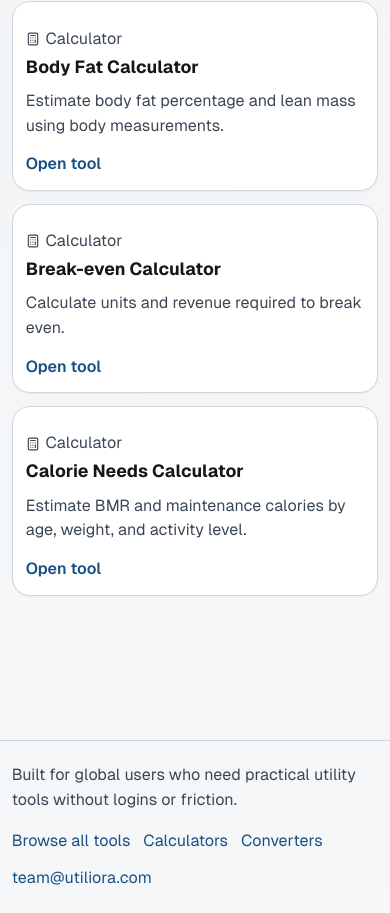
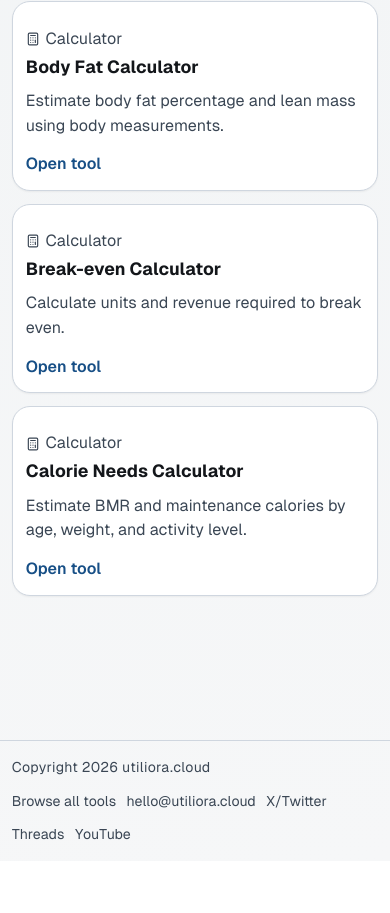
Before and after one commit to sisilabsai/utiliora, a Next.js app: page / in a window 390 px wide. Shown: the part 5208-6121 px from the top of the page. After the commit the page ends 6069 px from the top, so only its background shows below. Built offline with nearby package versions, Linux system fonts and the light colour scheme.

Commit message:
Refresh footer contact/social links and add scroll-aware mobile nav

```diff
--- a/src/app/globals.css
+++ b/src/app/globals.css
@@ -456,27 +456,35 @@ textarea {
 }
 
 .footer-inner {
-  padding: 1.4rem 0;
+  padding: 1rem 0;
   display: flex;
   justify-content: space-between;
   align-items: center;
-  gap: 1rem;
+  gap: 0.8rem;
   flex-wrap: wrap;
 }
 
 .footer-inner p {
   color: var(--text-soft);
   margin: 0;
+  font-size: 0.88rem;
+  letter-spacing: 0.02em;
 }
 
 .footer-links {
   display: flex;
   flex-wrap: wrap;
-  gap: 0.8rem;
+  gap: 0.65rem;
 }
 
 .footer-links a {
-  color: var(--accent);
+  color: var(--text-soft);
+  font-size: 0.88rem;
+}
+
+.footer-links a:hover,
+.footer-links a:focus-visible {
+  color: var(--text);
 }
 
 .page-stack {
@@ -1615,6 +1623,38 @@ textarea {
     grid-template-columns: repeat(6, minmax(0, 1fr));
     align-items: end;
     gap: 0.16rem;
+    opacity: 1;
+    transition:
+      transform 220ms cubic-bezier(0.2, 0.84, 0.3, 1),
+      opacity 180ms ease,
+      width 200ms ease,
+      padding 200ms ease;
+  }
+
+  .mobile-quick-nav.mobile-quick-nav-hidden {
+    transform: translate(-50%, calc(120% + env(safe-area-inset-bottom)));
+    opacity: 0;
+    pointer-events: none;
+  }
+
+  .mobile-quick-nav.mobile-quick-nav-compact {
+    width: min(94vw, 32rem);
+    padding: 0.24rem;
+  }
+
+  .mobile-quick-nav.mobile-quick-nav-compact .mobile-quick-link {
+    min-height: 2.56rem;
+    font-size: 0.58rem;
+  }
+
+  .mobile-quick-nav.mobile-quick-nav-compact .mobile-quick-link svg {
+    width: 14px;
+    height: 14px;
+  }
+
+  .mobile-quick-nav.mobile-quick-nav-compact .mobile-quick-link-primary {
+    min-height: 3rem;
+    transform: translateY(-0.15rem);
   }
 
   .mobile-quick-link {
@@ -1802,6 +1842,10 @@ textarea {
   }
 
   @media (prefers-reduced-motion: reduce) {
+    .mobile-quick-nav {
+      transition: none;
+    }
+
     .mobile-quick-link {
       transition: none;
     }
--- a/src/components/SiteFooter.tsx
+++ b/src/components/SiteFooter.tsx
@@ -1,15 +1,22 @@
 export function SiteFooter() {
+  const year = new Date().getFullYear();
+
   return (
     <footer className="site-footer">
       <div className="site-container footer-inner">
-        <p>
-          Built for global users who need practical utility tools without logins or friction.
-        </p>
+        <p>{`Copyright ${year} utiliora.cloud`}</p>
         <div className="footer-links">
           <a href="/tools">Browse all tools</a>
-          <a href="/calculators">Calculators</a>
-          <a href="/converters">Converters</a>
-          <a href="mailto:team@utiliora.com">team@utiliora.com</a>
+          <a href="mailto:hello@utiliora.cloud">hello@utiliora.cloud</a>
+          <a href="https://x.com/utilioracloud" target="_blank" rel="noreferrer">
+            X/Twitter
+          </a>
+          <a href="https://www.threads.com/@utilioracloud" target="_blank" rel="noreferrer">
+            Threads
+          </a>
+          <a href="https://www.youtube.com/@utiliora" target="_blank" rel="noreferrer">
+            YouTube
+          </a>
         </div>
       </div>
     </footer>
--- a/src/components/SiteHeader.tsx
+++ b/src/components/SiteHeader.tsx
@@ -3,7 +3,7 @@
 import NextImage from "next/image";
 import { usePathname } from "next/navigation";
 import { Code2, Grid2x2, History, Home, Sparkles, SquareKanban } from "lucide-react";
-import { useCallback, useEffect, useMemo, useState } from "react";
+import { useCallback, useEffect, useMemo, useRef, useState } from "react";
 import { getCategories } from "@/lib/categories";
 import { CategoryIcon } from "@/components/CategoryIcon";
 
@@ -63,6 +63,10 @@ export function SiteHeader() {
   const pathname = usePathname();
   const [recentDockEntry, setRecentDockEntry] = useState<RecentDockEntry | null>(null);
   const [quickOpen, setQuickOpen] = useState(false);
+  const [mobileNavHidden, setMobileNavHidden] = useState(false);
+  const [mobileNavCompact, setMobileNavCompact] = useState(false);
+  const lastScrollYRef = useRef(0);
+  const scrollTickingRef = useRef(false);
 
   useEffect(() => {
     try {
@@ -103,6 +107,46 @@ export function SiteHeader() {
 
     window.addEventListener("keydown", handleKeyDown);
     return () => window.removeEventListener("keydown", handleKeyDown);
+  }, [quickOpen]);
+
+  useEffect(() => {
+    if (typeof window === "undefined") return;
+    lastScrollYRef.current = window.scrollY;
+
+    const handleScroll = () => {
+      if (scrollTickingRef.current) return;
+      scrollTickingRef.current = true;
+
+      window.requestAnimationFrame(() => {
+        const currentY = window.scrollY;
+        const previousY = lastScrollYRef.current;
+        const delta = currentY - previousY;
+
+        setMobileNavCompact(currentY > 24);
+
+        if (quickOpen) {
+          setMobileNavHidden(false);
+        } else if (currentY <= 40) {
+          setMobileNavHidden(false);
+        } else if (delta > 7) {
+          setMobileNavHidden(true);
+        } else if (delta < -7) {
+          setMobileNavHidden(false);
+        }
+
+        lastScrollYRef.current = currentY;
+        scrollTickingRef.current = false;
+      });
+    };
+
+    window.addEventListener("scroll", handleScroll, { passive: true });
+    return () => window.removeEventListener("scroll", handleScroll);
+  }, [quickOpen]);
+
+  useEffect(() => {
+    if (quickOpen) {
+      setMobileNavHidden(false);
+    }
   }, [quickOpen]);
 
   const isActive = useCallback(
@@ -156,7 +200,10 @@ export function SiteHeader() {
         </div>
       </header>
 
-      <nav aria-label="Mobile quick access" className="mobile-quick-nav">
+      <nav
+        aria-label="Mobile quick access"
+        className={`mobile-quick-nav ${mobileNavHidden ? "mobile-quick-nav-hidden" : ""} ${mobileNavCompact ? "mobile-quick-nav-compact" : ""}`}
+      >
         <a
           href="/"
           className={`mobile-quick-link ${isActive("/") ? "mobile-quick-link-active" : ""}`}
```
